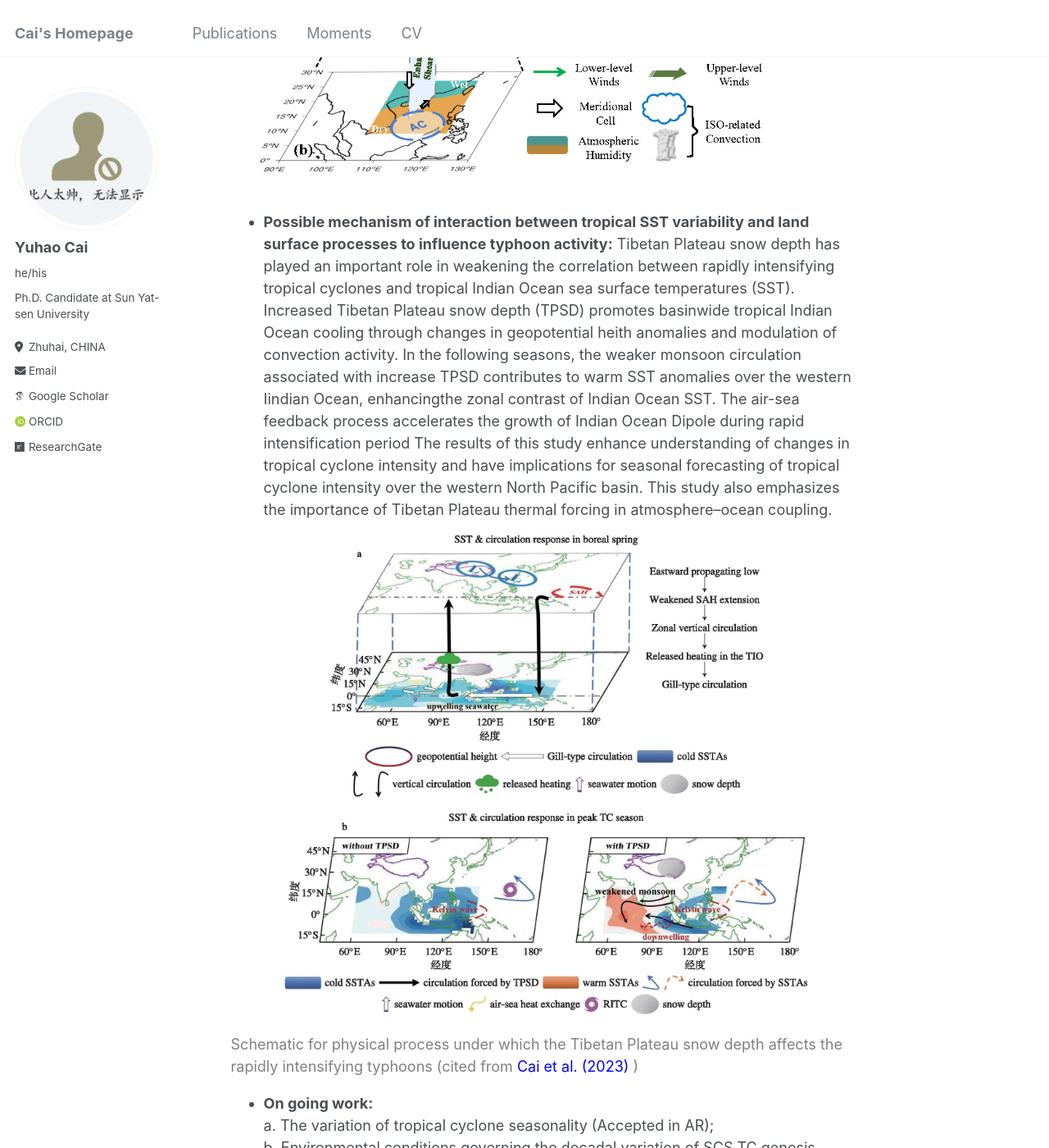
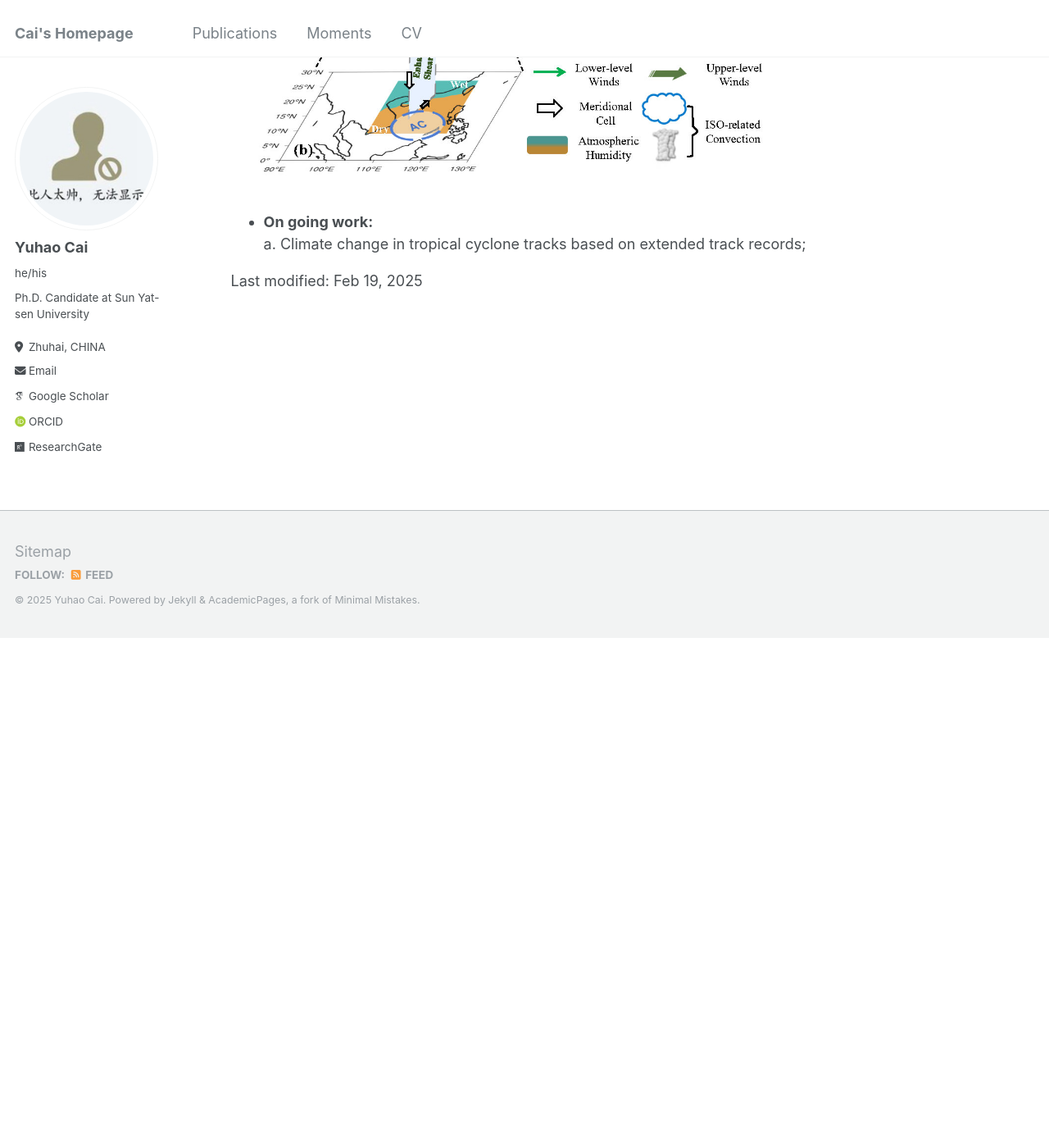
Before and after one commit to caiyh63/caiyh63.github.io, a Jekyll site: the page built from _pages/about.md, in a window 1280 px wide and 1400 px high, scrolled down 2419 px. Shown: the whole window at 82% size. Built offline with Jekyll 4.4.1, drawn with Linux system fonts in a browser that asks for light colours; some web fonts are replaced; after the commit the page ends 3196 px from its top, so only the background shows below that; some of the changed text lies outside the part shown.

Commit message:
Update about.md

```diff
--- a/_pages/about.md
+++ b/_pages/about.md
@@ -36,19 +36,21 @@ redirect_from:
 
 ![Cai-2025-Fig6](/images/Fig6-ERL.jpg)
 
+
+
+- **On going work:** <br>
+  a. Climate change in tropical cyclone tracks based on extended track records; <br>
+
+
+Last modified: Feb 19, 2025
+
+<p hidden>
 - **Possible mechanism of interaction between tropical SST variability and land surface processes to influence typhoon activity:** Tibetan Plateau snow depth has played an important role in weakening the correlation between rapidly intensifying tropical cyclones and tropical Indian Ocean sea surface temperatures (SST). Increased Tibetan Plateau snow depth (TPSD) promotes basinwide tropical Indian Ocean cooling through changes in geopotential heith anomalies and modulation of convection activity. In the following seasons, the weaker monsoon circulation associated with increase TPSD contributes to warm SST anomalies over the western Iindian Ocean, enhancingthe zonal contrast of Indian Ocean SST. The air-sea feedback process accelerates the growth of Indian Ocean Dipole during rapid intensification period The results of this study enhance understanding of changes in tropical cyclone intensity and have implications for seasonal forecasting of tropical cyclone  intensity over the western North Pacific basin.  This study also emphasizes the importance of Tibetan Plateau thermal forcing in atmosphere–ocean coupling.
 
 ![Cai-2023-Fig13](/images/NJQX202401002_519.jpg)
 
 <font color=grey>Schematic for physical process under which the Tibetan Plateau snow depth affects the rapidly intensifying typhoons (cited from </font> <font color=Blue>Cai et al. (2023)</font> <font color=grey>)</font>
 
-- **On going work:** <br>
-  a. The variation of tropical cyclone seasonality (Accepted in AR); <br>
-  b. Environmental conditions governing the decadal variation of SCS TC genesis. (Accepted in ERL)
-
-Last modified: 09/02/2025
-
-<p hidden>
 
 A data-driven personal website
 ======
```
